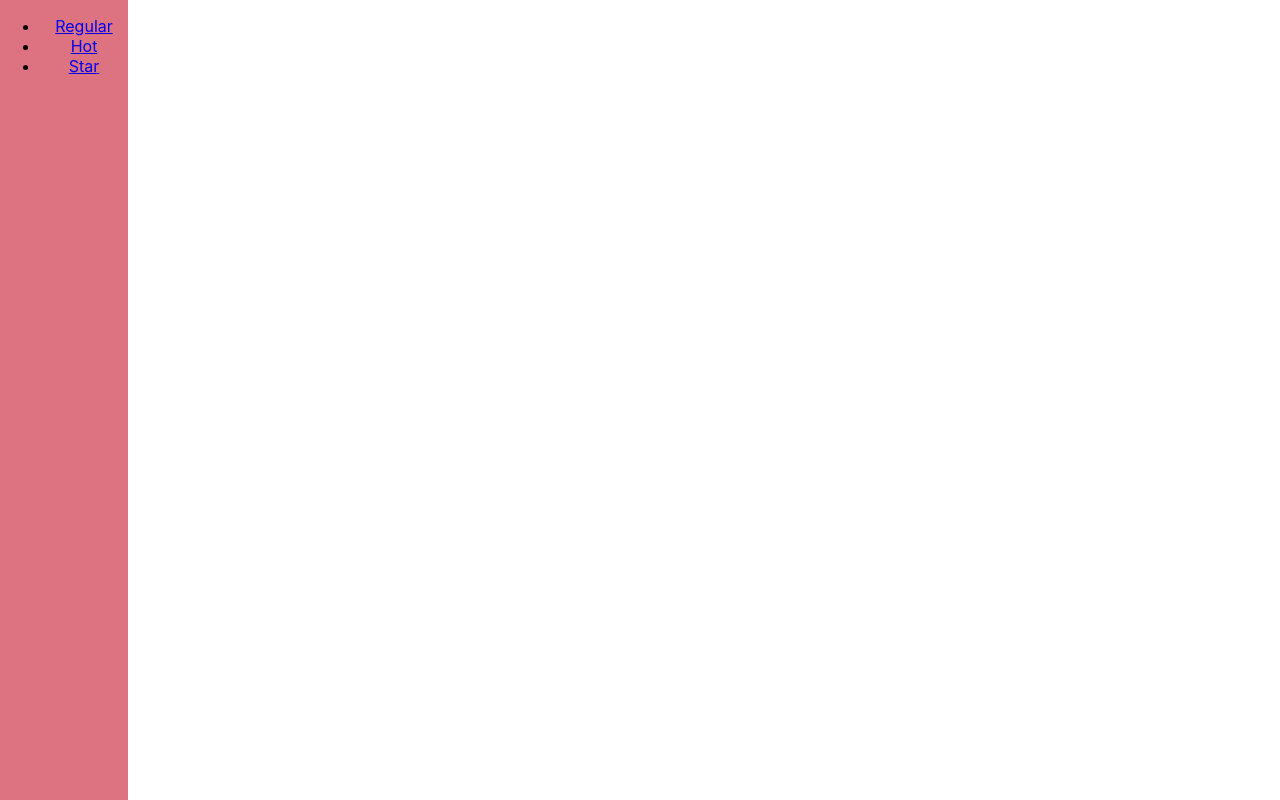
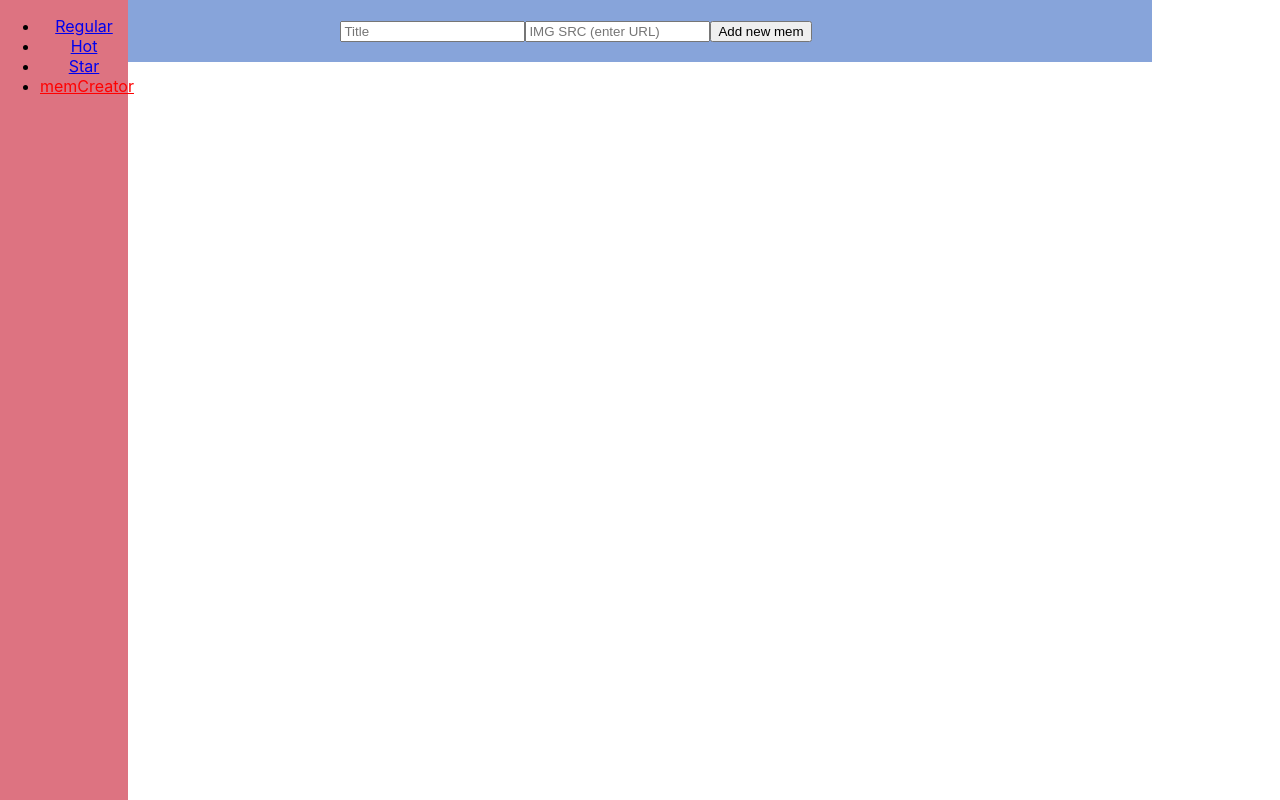
Before and after one commit to chimny/memserwis, a React (Create React App) app: page /memCreator in a window 1280 px wide. Before the commit this address had no page. Built offline with nearby package versions, Linux system fonts and the light colour scheme.

Commit message:
done task 12 + added materialUI

```diff
--- a/package.json
+++ b/package.json
@@ -17,6 +17,7 @@
     "react-dom": "^17.0.2",
     "react-router-dom": "^5.2.0",
     "react-scripts": "4.0.3",
+    "react-uuid": "^1.0.2",
     "styled-components": "^5.3.0",
     "web-vitals": "^1.1.1"
   },
--- a/src/App.js
+++ b/src/App.js
@@ -10,6 +10,7 @@ import {
 import {Hot} from "./Components/Hot";
 import {Regular} from "./Components/Regular";
 import {Star} from "./Components/Star";
+import {MemCreator} from "./Components/MemCreator";
 import {PageNotFound} from "./Components/PageNotFound";
 import {AppState} from "./Context/AppState";
 import {GlobalStyle, Navigation, Wrapper, activeTab} from "./Styles/Style";
@@ -40,6 +41,14 @@ function App() {
                                         Star
                                     </NavLink>
                                 </li>
+                                <li>
+                                    <NavLink
+                                        to="/memCreator"
+                                        activeStyle={activeTab}
+                                    >
+                                        memCreator
+                                    </NavLink>
+                                </li>
                             </ul>
                         </Navigation>
                         <div>
@@ -56,6 +65,9 @@ function App() {
                                 <Route exact path="/">
                                     <Redirect to="/regular" />
                                 </Route>
+                                <Route path="/memCreator">
+                                    <MemCreator />
+                                </Route>
                                 <Route path="*">
                                     <PageNotFound />
                                 </Route>
--- /dev/null
+++ b/src/Components/MemCreator.jsx
@@ -0,0 +1,44 @@
+import uuid from "react-uuid";
+import {MemWrapper} from "../Styles/Style";
+
+import React, {useContext} from "react";
+import {AppContext} from "../Context/AppContext";
+
+export const MemCreator = () => {
+    const {setMemes} = useContext(AppContext);
+
+    const NewMemHandler = (textValue, imgValue) => {
+        const NewMem = {
+            name: textValue,
+            upVote: 0,
+            downVote: 0,
+            id: `${uuid()}`,
+            imgSRC: imgValue,
+            star: false,
+        };
+
+        setMemes((prevState) => [NewMem, ...prevState]);
+        alert("dodano nowy mem");
+    };
+
+    const createMemHandler = (e) => {
+        e.preventDefault();
+        const textValue = document.getElementById("title").value;
+        const imgValue = document.getElementById("imgSrc").value;
+        return NewMemHandler(textValue, imgValue);
+    };
+
+    return (
+        <MemWrapper>
+            <form onSubmit={createMemHandler}>
+                <input type="text" placeholder="Title" id="title" />
+                <input
+                    type="text"
+                    placeholder="IMG SRC (enter URL)"
+                    id="imgSrc"
+                />
+                <button>Add new mem</button>
+            </form>
+        </MemWrapper>
+    );
+};
--- a/src/Components/Regular.jsx
+++ b/src/Components/Regular.jsx
@@ -5,7 +5,6 @@ import {Mem} from "./Mem";
 export const Regular = () => {
     const {regularMemes} = useContext(AppContext);
 
-    // zmodyfikować propsy
     return (
         <>
             {regularMemes.map((mem) => {
--- a/src/Components/Star.jsx
+++ b/src/Components/Star.jsx
@@ -5,7 +5,6 @@ import {Mem} from "./Mem";
 export const Star = () => {
     const {starMemes} = useContext(AppContext);
 
-    // zmodyfikować propsy
     return (
         <>
             {starMemes.map((mem) => {
--- a/src/Context/AppState.jsx
+++ b/src/Context/AppState.jsx
@@ -1,14 +1,14 @@
 import {useState} from "react";
 import {AppContext} from "./AppContext";
+import uuid from "react-uuid";
 
-// wywalić hot w objekcie
 export const AppState = (props) => {
     const [memes, setMemes] = useState([
         {
             name: "mem1",
             upVote: 0,
             downVote: 0,
-            id: "A",
+            id: `${uuid()}`,
             imgSRC: "https://i1.kwejk.pl/k/obrazki/2021/05/t7OC4YmUU65nB9Rs.jpg",
             star: true,
         },
@@ -24,7 +24,7 @@ export const AppState = (props) => {
             name: "mem3",
             upVote: 0,
             downVote: 0,
-            id: "C",
+            id: `${uuid()}`,
             imgSRC: "https://i1.kwejk.pl/k/obrazki/2021/05/tzgTaBd1Kvs6aMh7.jpg",
             star: true,
         },
@@ -32,7 +32,7 @@ export const AppState = (props) => {
             name: "mem4",
             upVote: 0,
             downVote: 0,
-            id: "D",
+            id: `${uuid()}`,
             imgSRC: "https://i1.kwejk.pl/k/obrazki/2021/05/8AQqXgqpZ6PVrzDi.jpg",
             star: false,
         },
```
Also changed, not shown: 1 other file (tests, documents, lock files or other folders).
